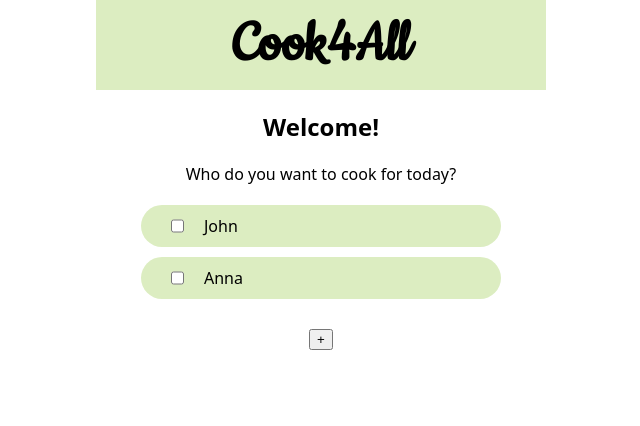
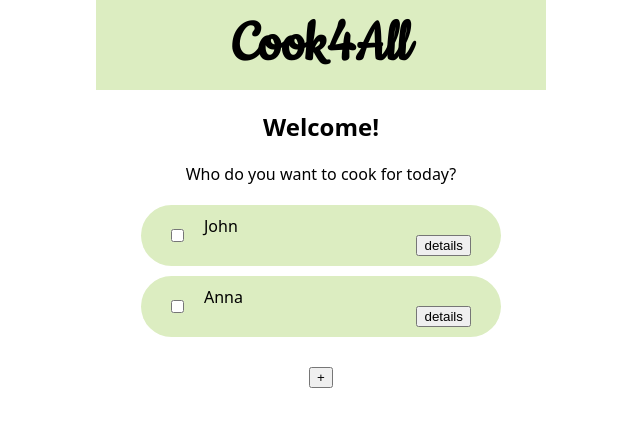
Before and after one commit to s-kond/capstone-cook4all, a React (Create React App) app: page / in a window 1280 px wide. Shown: the top 426 px of the page, without its empty margins (319-959 px from the left). Built offline with nearby package versions, Linux system fonts and the light colour scheme.

Commit message:
add 'details' button

```diff
--- a/src/components/GuestCard.js
+++ b/src/components/GuestCard.js
@@ -1,17 +1,21 @@
 import styled from "styled-components";
+import { useNavigate } from "react-router-dom";
 
 export default function GuestCard({ personalData }) {
-  const { name } = personalData;
+  const { name, id } = personalData;
+  const navigate = useNavigate();
   return (
     <StyledArticle>
       <input type="checkbox" />
       <p>{name}</p>
+      <button onClick={() => navigate(`/details/${id}`)}>details</button>
     </StyledArticle>
   );
 }
 
 const StyledArticle = styled.article`
   display: flex;
+  justify-content: flex-start;
   padding: 10px;
   margin: 10px auto;
   max-width: 80%;
@@ -27,4 +31,10 @@ const StyledArticle = styled.article`
   input {
     margin-left: 20px;
   }
+
+  button {
+    justify-self: flex-end;
+    margin-left: auto;
+    margin-right: 20px;
+  }
 `;
```
